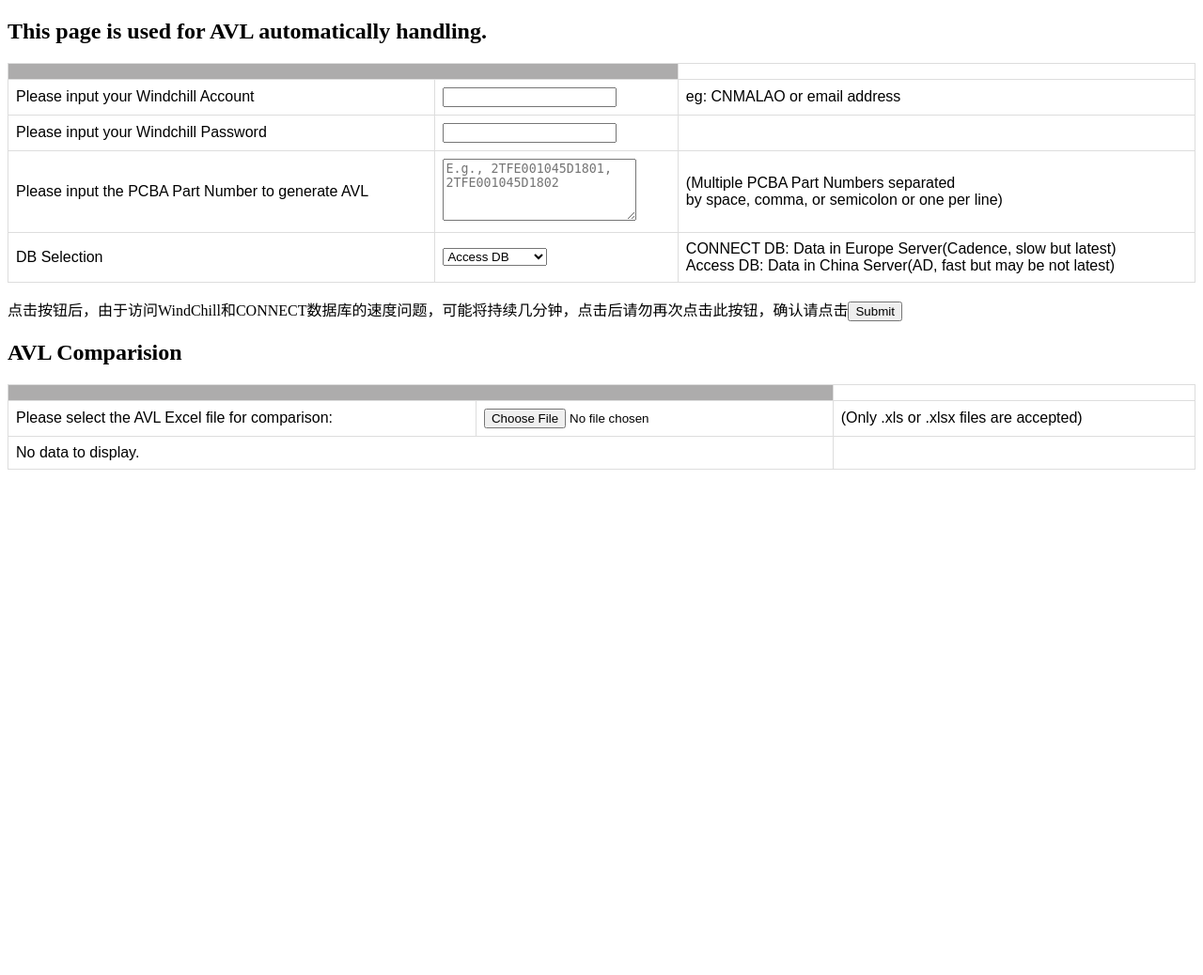
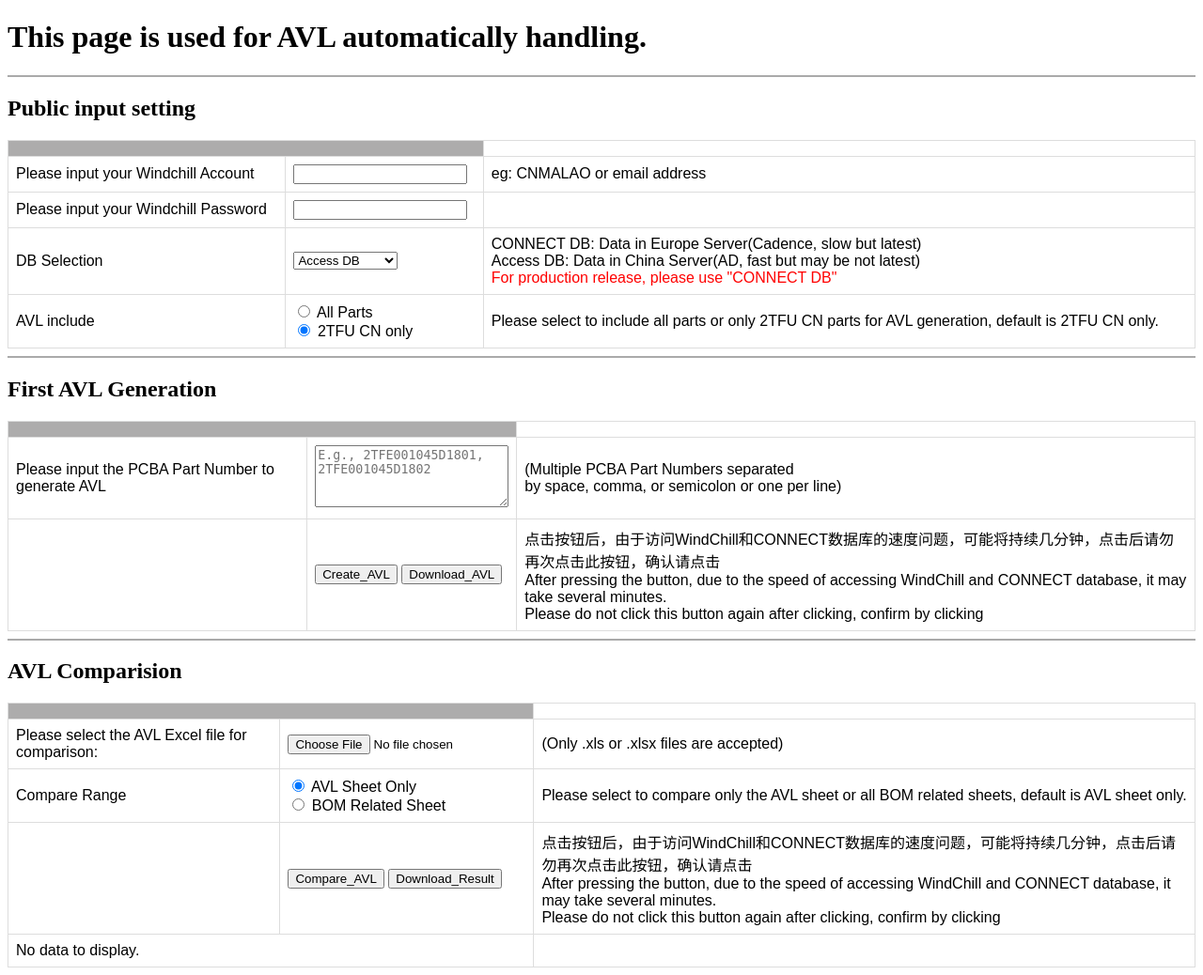
Before and after one commit to MackeyABB/Flask_CONNECT_DB, a Flask app: page /AVLhandle in a window 1280 px wide. Shown: the whole page at 94% size. Before the commit the page ends 500 px from the top, so only its background shows below. Run offline with Flask 3, Linux system fonts and the light colour scheme.

Commit message:
feat: 修改AVLHanle页面的结构与内容 1.分为三块：public, 1st AVL generation, AVL comparison 2.基本功能已经划分完成

```diff
--- a/templates/AVLHandle.html
+++ b/templates/AVLHandle.html
@@ -1,5 +1,6 @@
 <!DOCTYPE html>
 <html lang="en">
+
 <head>
     <meta charset="UTF-8">
     <meta http-equiv="X-UA-Compatible" content="IE=edge">
@@ -43,11 +44,15 @@
         /* tr:nth-child(even){background-color: #f2f2f2;} */
     </style>
 </head>
+
 <body>
-    <h2>This page is used for AVL automatically handling.</h2>
+    <h1>This page is used for AVL automatically handling.</h1>
+    <hr style="border:1px solid #aaa;">
+
     <form method="post" enctype="multipart/form-data">
         <p>
         <table>
+            <h2>Public input setting</h2>
             <!--表头-->
             <thead>
                 <tr>
@@ -56,6 +61,7 @@
             </thead>
             <!--内容-->
             <tbody>
+                <!-- windchill账号信息输入 -->
                 <tr>
                     <td>Please input your Windchill Account
                     </td>
@@ -68,38 +74,86 @@
                     <td>Please input your Windchill Password</td>
                     <td><input type="password" name="password"></td>
                 </tr>
+                <!-- DB选择 -->
+                <tr>
+                    <td>DB Selection
+                    </td>
+                    <td>
+                        <select name="DB_Select">
+                            <option value="0">CONNECT DB</option>
+                            <option value="1" selected="selected">Access DB</option>
+                        </select>
+                    </td>
+                    <td>
+                        CONNECT DB: Data in Europe Server(Cadence, slow but latest)
+                        <br>Access DB: Data in China Server(AD, fast but may be not latest)
+                        <br><span style="color:red;">For production release, please use "CONNECT DB"</span>
+                    </td>
+                </tr>
+                <tr>
+                    <td>AVL include</td>
+                    <td>
+                        <input type="radio" id="all_parts" name="AVL_include" value="All Parts">
+                        <label for="all_parts">All Parts</label>
+                        <br>
+                        <input type="radio" id="cn_only" name="AVL_include" value="2TFU CN only" checked>
+                        <label for="cn_only">2TFU CN only</label>
+                    </td>
+                    <td>
+                        Please select to include all parts or only 2TFU CN parts for AVL generation, default is 2TFU CN
+                        only.
+                    </td>
+                </tr>
+
+            </tbody>
+        </table>
+
+        <!-- AVL 第一次生成 -->
+        <hr style="border:1px solid #aaa;">
+        <table>
+            <!--表头-->
+            <h2>First AVL Generation</h2>
+            <thead>
+                <tr>
+                    <th colspan=2>{{ResultMessage}}</th>
+                </tr>
+            </thead>
+            <!--内容-->
+            <tbody>
                 <tr>
                     <td>Please input the PCBA Part Number to generate AVL
                     </td>
                     <td><textarea name="PCBA_Part_Number_List" rows="4" cols="50"
                             style="width:200px; max-width:500px; resize:vertical; overflow-y:auto;"
-                    placeholder="E.g., 2TFE001045D1801, 2TFE001045D1802">{{ PCBA_Part_Number_List|default('') }}</textarea></td>
+                            placeholder="E.g., 2TFE001045D1801, 2TFE001045D1802">{{ PCBA_Part_Number_List|default('') }}</textarea>
+                    </td>
                     <td>
                         (Multiple PCBA Part Numbers separated
                         <br>by space, comma, or semicolon or one per line)
                     </td>
                 </tr>
                 <tr>
-                    <td>DB Selection
+                    <!-- 操作按键 -->
+                    <td>
+
                     </td>
                     <td>
-                        <select name="DB_Select">
-                            <option value="0" >CONNECT DB</option>
-                            <option value="1" selected="selected">Access DB</option>
-                        </select>
+                        <input type="submit" name="btn" value="Create_AVL">
+                        <input type="submit" name="btn" value="Download_AVL">
                     </td>
                     <td>
-                    CONNECT DB: Data in Europe Server(Cadence, slow but latest)
-                    <br>Access DB: Data in China Server(AD, fast but may be not latest)
+                        点击按钮后，由于访问WindChill和CONNECT数据库的速度问题，可能将持续几分钟，点击后请勿再次点击此按钮，确认请点击
+                        <br>After pressing the button, due to the speed of accessing WindChill and CONNECT database, it may take several minutes.
+                        <br>Please do not click this button again after clicking, confirm by
+                        clicking
                     </td>
                 </tr>
             </tbody>
         </table>
+        <!-- AVL 对比 -->
+        <hr style="border:1px solid #aaa;">
         </p>
-        点击按钮后，由于访问WindChill和CONNECT数据库的速度问题，可能将持续几分钟，点击后请勿再次点击此按钮，确认请点击<input type="submit" name="submit">
-
         <table>
-        <!-- AVL 对比 -->
             <!--表头-->
             <h2>AVL Comparision</h2>
             <thead>
@@ -109,6 +163,7 @@
             </thead>
             <!--内容-->
             <tbody>
+                <!-- 选择对比的文件 -->
                 <tr>
                     <td>Please select the AVL Excel file for comparison:</td>
                     <td>
@@ -118,6 +173,39 @@
                         (Only .xls or .xlsx files are accepted)
                     </td>
                 </tr>
+                <!-- 选择对比范围 -->
+                <tr>
+                    <td>Compare Range</td>
+                    <td>
+                        <input type="radio" id="AVL_Sheet" name="AVL_Cmp_range" value="AVL_Sheet" checked>
+                        <label for="AVL_Sheet">AVL Sheet Only</label>
+                        <br>
+                        <input type="radio" id="cn_only_compare" name="AVL_Cmp_range" value="BOM_Related_Sheet">
+                        <label for="BOM_Related_Sheet">BOM Related Sheet</label>
+                    </td>
+                    <td>
+                        Please select to compare only the AVL sheet or all BOM related sheets, default is AVL sheet
+                        only.
+                    </td>
+                </tr>
+                <!-- 操作按键 -->
+                <tr>
+                    <td>
+
+                    </td>
+                    <td>
+                        <input type="submit" name="btn" value="Compare_AVL">
+                        <input type="submit" name="btn" value="Download_Result">
+                    </td>
+                    <td>
+                        点击按钮后，由于访问WindChill和CONNECT数据库的速度问题，可能将持续几分钟，点击后请勿再次点击此按钮，确认请点击
+                        <br>After pressing the button, due to the speed of accessing WindChill and CONNECT database, it may take several minutes.
+                        <br>Please do not click this button again after clicking, confirm by
+                        clicking
+                    </td>
+                </tr>
+
+                <!-- 以下内容会根据AVLResult的值动态生成，未使用 -->
                 {% if AVLResult %}
                 {% for row in AVLResult %}
                 <tr>
@@ -135,4 +223,5 @@
         </table>
     </form>
 </body>
+
 </html>
```
Lines whose indentation alone changed are shown as unchanged.
